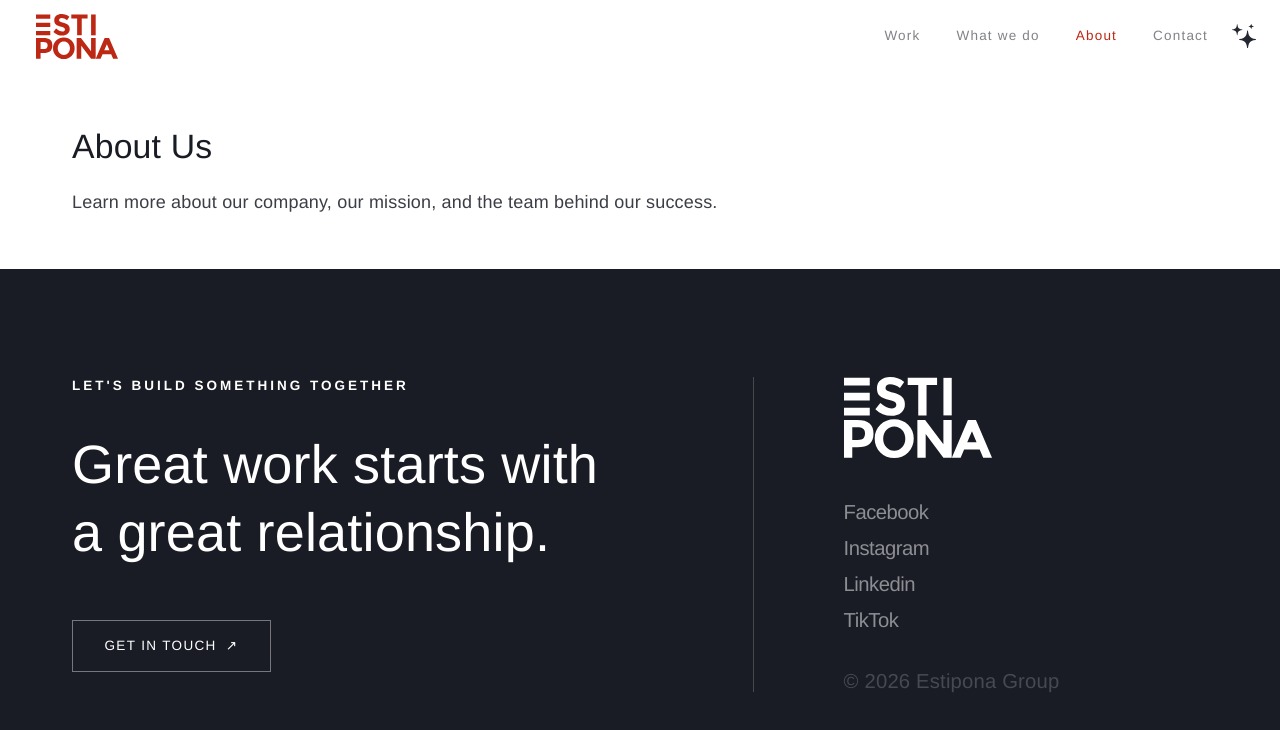
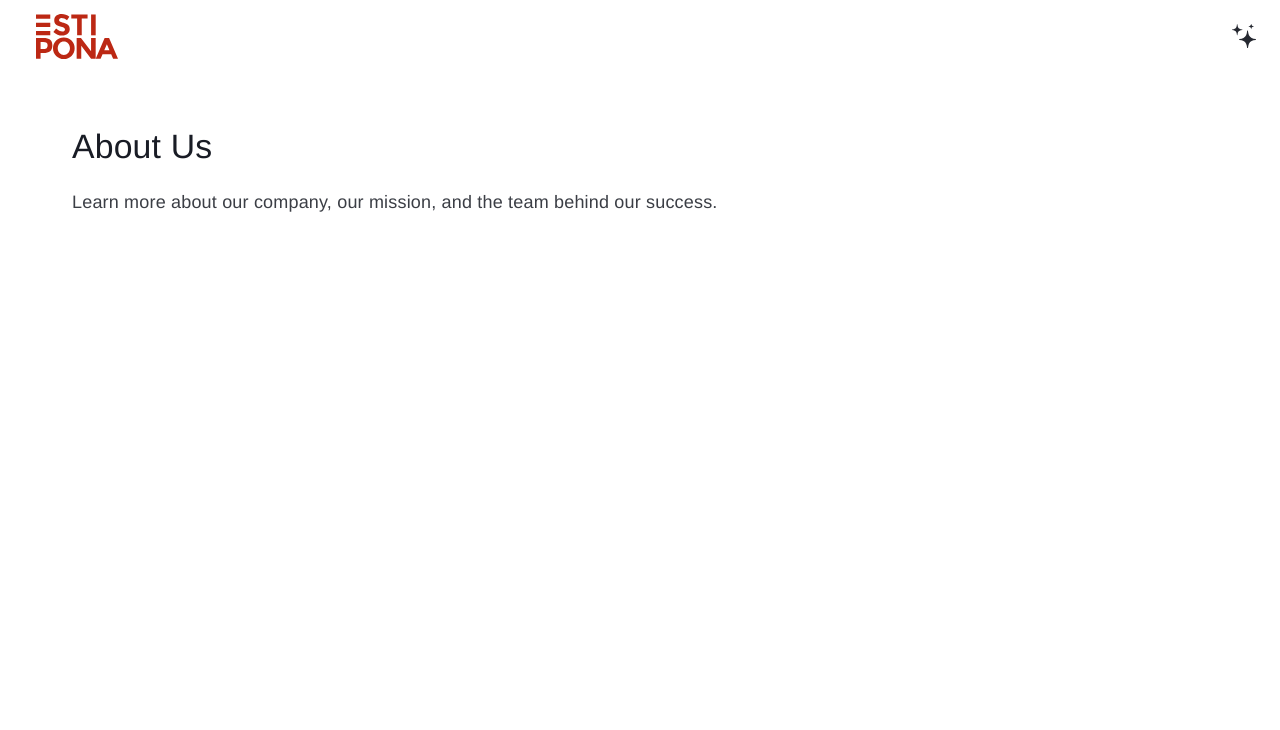
Before and after one commit to dev-software-eg/eg-website-ui, a Next.js app: page /about in a window 1280 px wide. Shown: the top 730 px of the page. Built offline with nearby package versions, Linux system fonts and the light colour scheme.

Commit message:
Hide content for chat bot eg team testing

```diff
--- a/app/layout.tsx
+++ b/app/layout.tsx
@@ -30,7 +30,7 @@ export default function RootLayout({
       <body>
         <Navigation links={NAV_LINKS} />
         {children}
-        <Footer />
+        {/* <Footer /> */}
       </body>
     </html>
   );
--- a/app/page.tsx
+++ b/app/page.tsx
@@ -5,13 +5,13 @@ import FeaturedCaseStudyConnected from "@/components/layout/FeaturedCaseStudyCon
 export default function Home() {
   return (
     <div>
-      <Hero
+      {/* <Hero
         title="We use marketing"
         subtitle="to solve problems."
         body="At Estipona Group, we help businesses and organizations address challenges and meet goals. Buying, joining, understanding, watching, asking, celebrating, believing — if you want people to do something, we can help."
       />
       <FeaturedCaseStudyConnected />
-      <WhatWeDo />
+      <WhatWeDo /> */}
     </div>
   );
 }
--- a/src/components/layout/Navigation.tsx
+++ b/src/components/layout/Navigation.tsx
@@ -12,10 +12,10 @@ interface NavigationProps {
 }
 
 const DEFAULT_LINKS: NavLink[] = [
-  { label: "Work", href: "/work" },
-  { label: "What We Do", href: "/what-we-do" },
-  { label: "About", href: "/about" },
-  { label: "Contact", href: "/contact" },
+  // { label: "Work", href: "/work" },
+  // { label: "What We Do", href: "/what-we-do" },
+  // { label: "About", href: "/about" },
+  // { label: "Contact", href: "/contact" },
 ];
 
 const MenuIcon = ({ open }: { open: boolean }) => (
@@ -44,7 +44,7 @@ export default function Navigation({ links = DEFAULT_LINKS }: NavigationProps) {
 
       <div className="flex items-stretch">
         <div className="hidden lg:flex items-center gap-8">
-          {links.map(({ label, href }) => {
+          {/* {links.map(({ label, href }) => {
             const isActive = pathname === href;
             return (
               <Link
@@ -57,7 +57,7 @@ export default function Navigation({ links = DEFAULT_LINKS }: NavigationProps) {
                 {label}
               </Link>
             );
-          })}
+          })} */}
         </div>
 
         <button
```
